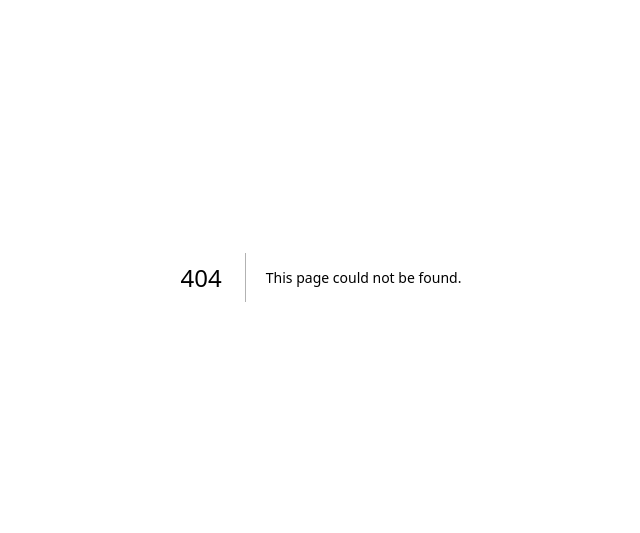
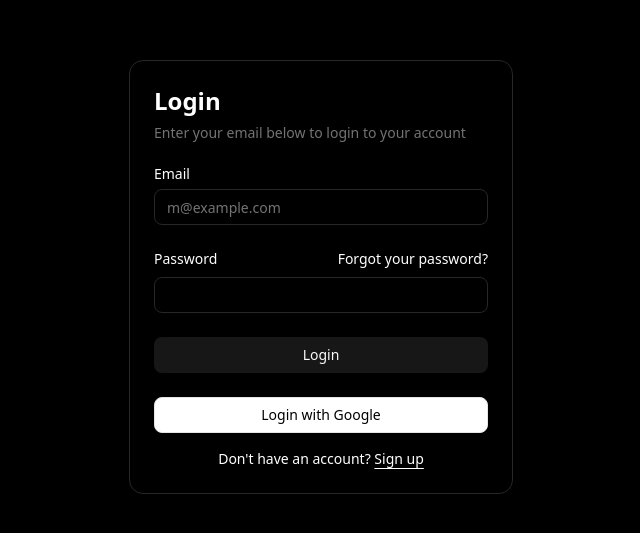
Before and after one commit to RainerMorales/Cometalk, a Next.js app: page /Login in a window 1280 px wide. Before the commit this address had no page. Shown: the part 123-656 px from the top of the page, without its empty margins (319-959 px from the left). Built offline with nearby package versions, Linux system fonts and the light colour scheme.

Commit message:
changing UI

```diff
--- /dev/null
+++ b/firebase.tsx
@@ -0,0 +1,21 @@
+// Import the functions you need from the SDKs you need
+import { initializeApp } from "firebase/app";
+import { getAnalytics } from "firebase/analytics";
+// TODO: Add SDKs for Firebase products that you want to use
+// https://firebase.google.com/docs/web/setup#available-libraries
+
+// Your web app's Firebase configuration
+// For Firebase JS SDK v7.20.0 and later, measurementId is optional
+const firebaseConfig = {
+  apiKey: "AIzaSyCrNwl2bsBCUQ3fJcUcUvACRt2sl3_4bfA",
+  authDomain: "cometalk-d1401.firebaseapp.com",
+  projectId: "cometalk-d1401",
+  storageBucket: "cometalk-d1401.firebasestorage.app",
+  messagingSenderId: "682800727972",
+  appId: "1:682800727972:web:1fe124199ba6f85bdee331",
+  measurementId: "G-XLRKZCXFHY",
+};
+
+// Initialize Firebase
+const app = initializeApp(firebaseConfig);
+const analytics = getAnalytics(app);
--- a/package.json
+++ b/package.json
@@ -9,9 +9,11 @@
     "lint": "next lint"
   },
   "dependencies": {
+    "@radix-ui/react-label": "^2.1.7",
     "@radix-ui/react-slot": "^1.2.3",
     "class-variance-authority": "^0.7.1",
     "clsx": "^2.1.1",
+    "firebase": "^11.8.1",
     "lucide-react": "^0.511.0",
     "next": "15.3.2",
     "react": "^19.0.0",
--- /dev/null
+++ b/src/app/Login/page.tsx
@@ -0,0 +1,11 @@
+import { LoginForm } from "@/components/login-form"
+
+export default function Page() {
+  return (
+    <div className="flex min-h-svh w-full items-center justify-center p-6 md:p-10">
+      <div className="w-full max-w-sm">
+        <LoginForm />
+      </div>
+    </div>
+  )
+}
--- a/src/app/globals.css
+++ b/src/app/globals.css
@@ -1,8 +1,6 @@
 @import "tailwindcss";
 @import "tw-animate-css";
-body{
-  background-color: black;
-}
+
 @custom-variant dark (&:is(.dark *));
 
 @theme inline {
--- a/src/app/layout.tsx
+++ b/src/app/layout.tsx
@@ -23,9 +23,9 @@ export default function RootLayout({
   children: React.ReactNode;
 }>) {
   return (
-    <html lang="en">
+    <html lang="en" >
       <body
-        className={`${geistSans.variable} ${geistMono.variable} antialiased`}
+        className={`${geistSans.variable} ${geistMono.variable} antialiased bg-black`}
       >
         {children}
       </body>
--- a/src/app/page.tsx
+++ b/src/app/page.tsx
@@ -4,15 +4,29 @@ import { Button } from "@/components/ui/button";
 export default function Home() {
   return (
     <>
-      <main className="h-screen max-w-2xl m-auto rounded border border-zinc-900 text-white">
-        <div className="flex items-center justify-center text-center p-4  font-bold text-2xl">
+      <main className="h-screen max-w-2xl m-auto  border-2 border-zinc-900  text-white">
+        <div className=" flex items-center justify-center text-center p-4  font-bold text-2xl">
           Cometalk
         </div>
-        <div className="h-[70%] border border-zinc-900 m-4 rounded-2xl">k</div>
-        <div className="h-20 m-4 flex items-center justify-center border border-zinc-900 rounded-2xl">
+        <div className="h-[70%] m-4 rounded bg-zinc-950">
+          <div className="min-h-30 bg-zinc-900 p-4 m-2 rounded-xl space-y-4">
+            <div className=" text-sm flex justify-between opacity-60">
+              <div>Rainer</div>
+              <div>May10</div>
+            </div>
+            <div>
+              <div>
+               Hi Rainer morales!
+              </div>
+            </div>
+          </div>
+        </div>
+        <div className="h-20 flex items-center justify-center border border-zinc-900">
           <div className="flex w-full max-w-sm items-center space-x-2 m-4">
             <Input type="text" placeholder="Message here" />
-            <Button type="submit">Send</Button>
+            <Button className="bg-white text-black" type="submit">
+              Send
+            </Button>
           </div>
         </div>
       </main>
--- /dev/null
+++ b/src/components/login-form.tsx
@@ -0,0 +1,74 @@
+import { cn } from "@/lib/utils";
+import { Button } from "@/components/ui/button";
+import {
+  Card,
+  CardContent,
+  CardDescription,
+  CardHeader,
+  CardTitle,
+} from "@/components/ui/card";
+import { Input } from "@/components/ui/input";
+import { Label } from "@/components/ui/label";
+
+export function LoginForm({
+  className,
+  ...props
+}: React.ComponentPropsWithoutRef<"div">) {
+  return (
+    <div className={cn("flex flex-col gap-6", className)} {...props}>
+      <Card className="bg-black text-white border-zinc-800">
+        <CardHeader>
+          <CardTitle className="text-2xl">Login</CardTitle>
+          <CardDescription>
+            Enter your email below to login to your account
+          </CardDescription>
+        </CardHeader>
+        <CardContent>
+          <form>
+            <div className="flex flex-col gap-6 ">
+              <div className="grid gap-2 ">
+                <Label htmlFor="email">Email</Label>
+                <Input
+                  className="border-zinc-800"
+                  id="email"
+                  type="email"
+                  placeholder="m@example.com"
+                  required
+                />
+              </div>
+              <div className="grid gap-2">
+                <div className="flex items-center">
+                  <Label htmlFor="password">Password</Label>
+                  <a
+                    href="#"
+                    className="ml-auto inline-block text-sm underline-offset-4 hover:underline"
+                  >
+                    Forgot your password?
+                  </a>
+                </div>
+                <Input
+                  className="border-zinc-800"
+                  id="password"
+                  type="password"
+                  required
+                />
+              </div>
+              <Button type="submit" className="w-full">
+                Login
+              </Button>
+              <Button variant="outline" className="w-full text-black">
+                Login with Google
+              </Button>
+            </div>
+            <div className="mt-4 text-center text-sm ">
+              Don&apos;t have an account?{" "}
+              <a href="#" className="underline underline-offset-4">
+                Sign up
+              </a>
+            </div>
+          </form>
+        </CardContent>
+      </Card>
+    </div>
+  );
+}
--- /dev/null
+++ b/src/components/ui/card.tsx
@@ -0,0 +1,92 @@
+import * as React from "react"
+
+import { cn } from "@/lib/utils"
+
+function Card({ className, ...props }: React.ComponentProps<"div">) {
+  return (
+    <div
+      data-slot="card"
+      className={cn(
+        "bg-card text-card-foreground flex flex-col gap-6 rounded-xl border py-6 shadow-sm",
+        className
+      )}
+      {...props}
+    />
+  )
+}
+
+function CardHeader({ className, ...props }: React.ComponentProps<"div">) {
+  return (
+    <div
+      data-slot="card-header"
+      className={cn(
+        "@container/card-header grid auto-rows-min grid-rows-[auto_auto] items-start gap-1.5 px-6 has-data-[slot=card-action]:grid-cols-[1fr_auto] [.border-b]:pb-6",
+        className
+      )}
+      {...props}
+    />
+  )
+}
+
+function CardTitle({ className, ...props }: React.ComponentProps<"div">) {
+  return (
+    <div
+      data-slot="card-title"
+      className={cn("leading-none font-semibold", className)}
+      {...props}
+    />
+  )
+}
+
+function CardDescription({ className, ...props }: React.ComponentProps<"div">) {
+  return (
+    <div
+      data-slot="card-description"
+      className={cn("text-muted-foreground text-sm", className)}
+      {...props}
+    />
+  )
+}
+
+function CardAction({ className, ...props }: React.ComponentProps<"div">) {
+  return (
+    <div
+      data-slot="card-action"
+      className={cn(
+        "col-start-2 row-span-2 row-start-1 self-start justify-self-end",
+        className
+      )}
+      {...props}
+    />
+  )
+}
+
+function CardContent({ className, ...props }: React.ComponentProps<"div">) {
+  return (
+    <div
+      data-slot="card-content"
+      className={cn("px-6", className)}
+      {...props}
+    />
+  )
+}
+
+function CardFooter({ className, ...props }: React.ComponentProps<"div">) {
+  return (
+    <div
+      data-slot="card-footer"
+      className={cn("flex items-center px-6 [.border-t]:pt-6", className)}
+      {...props}
+    />
+  )
+}
+
+export {
+  Card,
+  CardHeader,
+  CardFooter,
+  CardTitle,
+  CardAction,
+  CardDescription,
+  CardContent,
+}
--- /dev/null
+++ b/src/components/ui/label.tsx
@@ -0,0 +1,24 @@
+"use client"
+
+import * as React from "react"
+import * as LabelPrimitive from "@radix-ui/react-label"
+
+import { cn } from "@/lib/utils"
+
+function Label({
+  className,
+  ...props
+}: React.ComponentProps<typeof LabelPrimitive.Root>) {
+  return (
+    <LabelPrimitive.Root
+      data-slot="label"
+      className={cn(
+        "flex items-center gap-2 text-sm leading-none font-medium select-none group-data-[disabled=true]:pointer-events-none group-data-[disabled=true]:opacity-50 peer-disabled:cursor-not-allowed peer-disabled:opacity-50",
+        className
+      )}
+      {...props}
+    />
+  )
+}
+
+export { Label }
```
Also changed, not shown: 1 other file (tests, documents, lock files or other folders).
